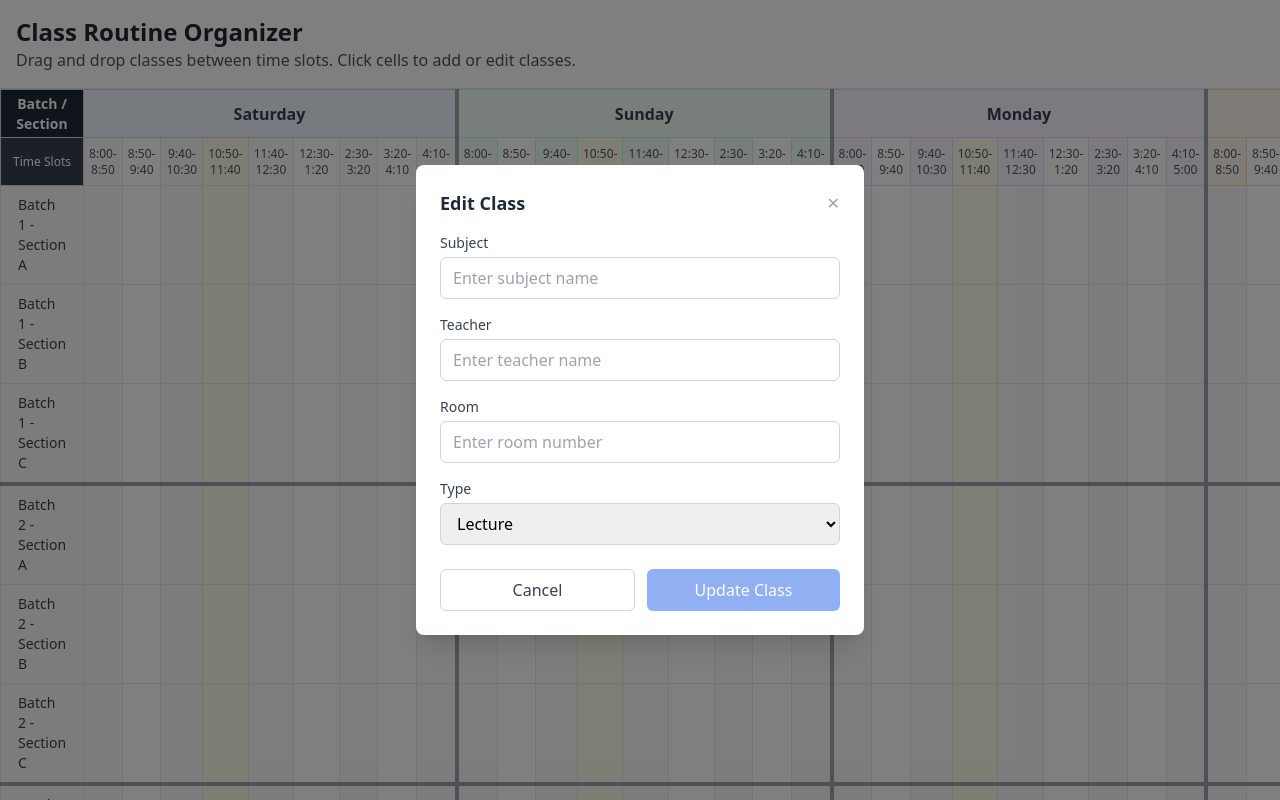
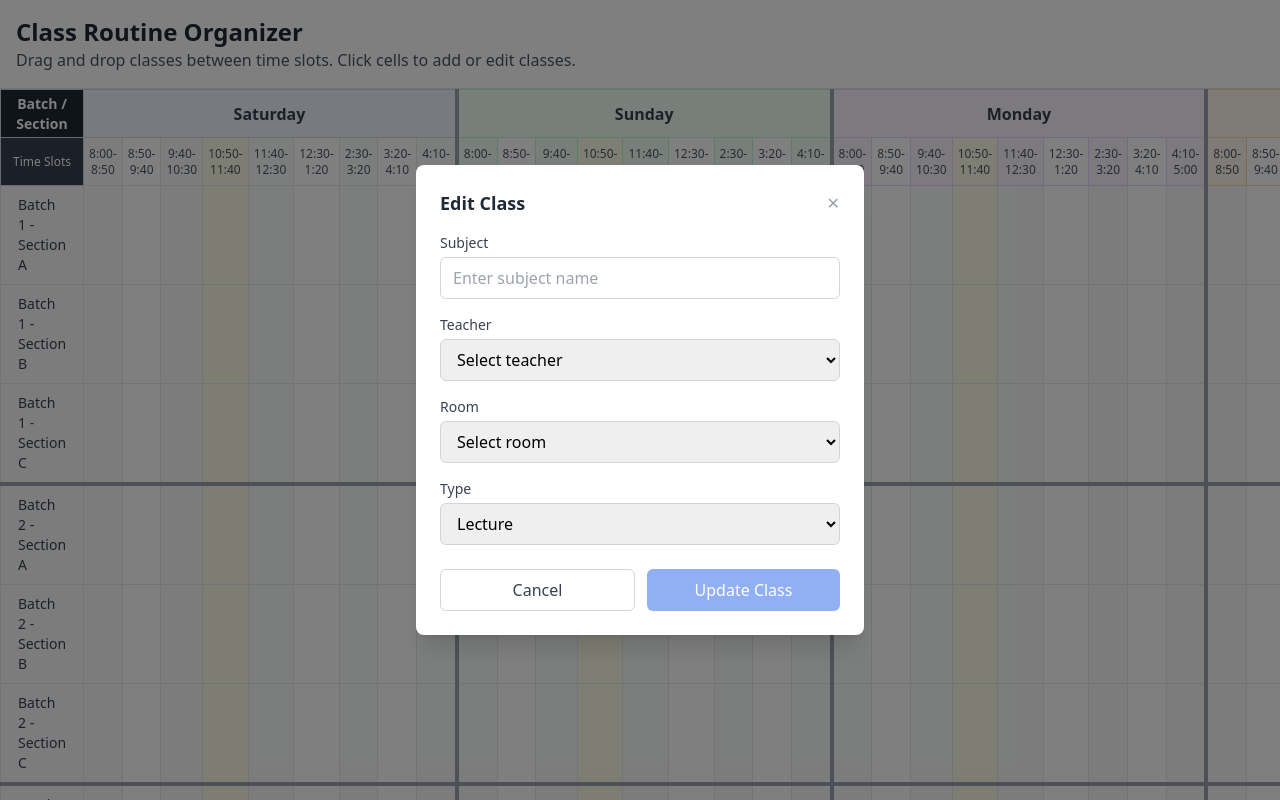
Before and after one commit to sadat2103108/3100--Class-Routine, a React (Vite) app in the folder client/: page / in a window 1280 px wide. Both pictures are taken after a click on the element 102 px from the left and 235 px from the top of the page. Built offline with nearby package versions, Linux system fonts and the light colour scheme.

Commit message:
room and teacher selector

```diff
--- a/client/src/components/ClassRoutine/ClassModal.jsx
+++ b/client/src/components/ClassRoutine/ClassModal.jsx
@@ -66,26 +66,44 @@ const ClassModal = ({
               <label className="block text-sm font-medium text-gray-700 mb-1">
                 Teacher
               </label>
-              <input
-                type="text"
+              <select
                 value={modalData.teacher}
                 onChange={e => setModalData(prev => ({ ...prev, teacher: e.target.value }))}
                 className="w-full px-3 py-2 border border-gray-300 rounded-md focus:outline-none focus:ring-2 focus:ring-blue-500 focus:border-transparent"
-                placeholder="Enter teacher name"
-              />
+              >
+                <option value="">Select teacher</option>
+                <option value="Dr. Ahmed">Dr. Ahmed</option>
+                <option value="Ms. Rahman">Ms. Rahman</option>
+                <option value="Mr. Chowdhury">Mr. Chowdhury</option>
+                <option value="Dr. Islam">Dr. Islam</option>
+                <option value="Ms. Akter">Ms. Akter</option>
+                <option value="Mr. Hossain">Mr. Hossain</option>
+                <option value="Dr. Karim">Dr. Karim</option>
+                <option value="Ms. Sultana">Ms. Sultana</option>
+                <option value="Guest">Guest</option>
+              </select>
             </div>
 
             <div>
               <label className="block text-sm font-medium text-gray-700 mb-1">
                 Room
               </label>
-              <input
-                type="text"
+              <select
                 value={modalData.room}
                 onChange={e => setModalData(prev => ({ ...prev, room: e.target.value }))}
                 className="w-full px-3 py-2 border border-gray-300 rounded-md focus:outline-none focus:ring-2 focus:ring-blue-500 focus:border-transparent"
-                placeholder="Enter room number"
-              />
+              >
+                <option value="">Select room</option>
+                <option value="101">101</option>
+                <option value="102">102</option>
+                <option value="201">201</option>
+                <option value="202">202</option>
+                <option value="301">301</option>
+                <option value="302">302</option>
+                <option value="Lab A">Lab A</option>
+                <option value="Lab B">Lab B</option>
+                <option value="Auditorium">Auditorium</option>
+              </select>
             </div>
 
             <div>
```
Also changed, not shown: client/src/main.tsx (added), client/src/vite-env.d.ts (added), client/vite.config.ts (added).
